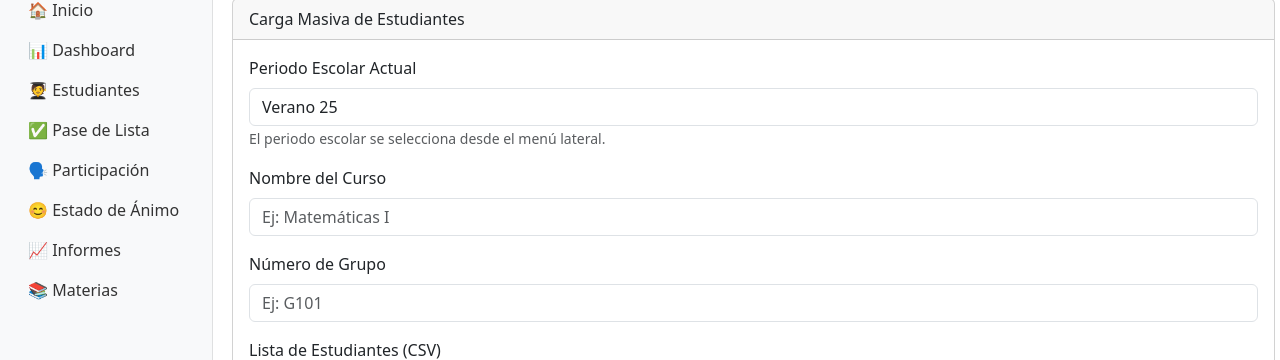
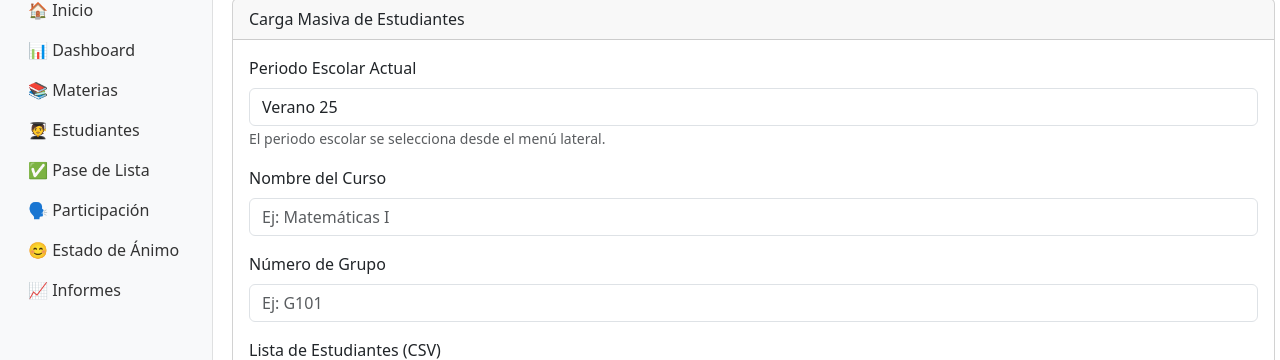
Before and after one commit to bfchilian/gestion-academica-app, a React (Vite) app: page / in a window 1280 px wide. Shown: the part 180-540 px from the top of the page. Built offline with nearby package versions, Linux system fonts and the light colour scheme; no server answers; the database is empty.

Commit message:
Feature: Reorder navigation menu - Materias moved to 3rd position

```diff
--- a/src/App.tsx
+++ b/src/App.tsx
@@ -29,12 +29,12 @@ function App() {
           <Nav className="flex-column flex-grow-1">
             <Nav.Link as={Link as any} to="/">🏠 Inicio</Nav.Link>
             <Nav.Link as={Link as any} to="/dashboard">📊 Dashboard</Nav.Link>
+            <Nav.Link as={Link as any} to="/courses">📚 Materias</Nav.Link>
             <Nav.Link as={Link as any} to="/students">🧑‍🎓 Estudiantes</Nav.Link>
             <Nav.Link as={Link as any} to="/attendance">✅ Pase de Lista</Nav.Link>
             <Nav.Link as={Link as any} to="/participation">🗣️ Participación</Nav.Link>
             <Nav.Link as={Link as any} to="/mood">😊 Estado de Ánimo</Nav.Link>
             <Nav.Link as={Link as any} to="/reports">📈 Informes</Nav.Link>
-            <Nav.Link as={Link as any} to="/courses">📚 Materias</Nav.Link>
           </Nav>
           <div className="mt-3 px-3 w-100">
             <Form.Group controlId="periodSelect">
```
